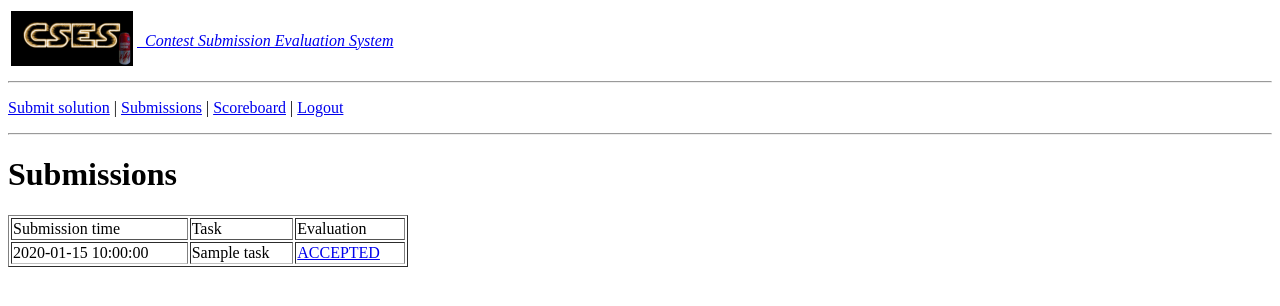
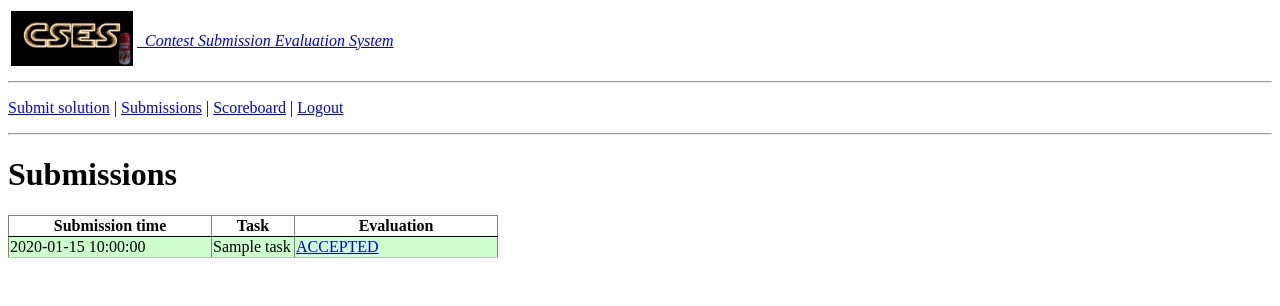
Before and after one commit to ttalvitie/cses, a Django app: template cses/templates/submissions.html in a window 1280 px wide. Shown: the top 306 px of the page. Run offline with Django 3.2, Linux system fonts and the light colour scheme; the template is opened without the code that fills it: values that come from a table or form of the project are taken from there, others are empty; tables that the repository leaves empty hold one stand-in row (values such as "Sample post").

Commit message:
Various css changes.

```diff
--- a/cses/models.py
+++ b/cses/models.py
@@ -97,6 +97,13 @@ class Submission(models.Model):
 		count = TestCase.objects.filter(task=task).count()
 		return self.judgeResult * task.score / count
 
+	def colorType(self):
+		if result.notDone(self.judgeResult):
+			return 'sol_notdone'
+		if self.judgeResult<=0:
+			return 'sol_incorrect'
+		return 'sol_correct'
+
 class Result(models.Model):
 	submission = models.ForeignKey(Submission)
 	testcase = models.ForeignKey(TestCase)
--- a/cses/result.py
+++ b/cses/result.py
@@ -9,7 +9,7 @@ class Result:
 	ACCEPTED = 1
 
 names = filter(lambda x: x[0]!='_', dir(Result))
-numNames = dict([(getattr(Result,i),i) for i in names])
+numNames = dict([(getattr(Result,i),i.replace('_',' ')) for i in names])
 
 def toString(result):
 	if result not in numNames:
--- a/cses/static/cses/cses.css
+++ b/cses/static/cses/cses.css
@@ -1,5 +1,28 @@
+.list {
+	border-collapse: collapse;
+//	border-spacing: 10px 0;
+}
+.list td, .list th {
+	vertical-align: bottom;
+}
 .list tr { border-bottom: 1px solid silver; }
 .list tr.roweven { backgroud: ededed; }
 .list tr:hover { backgroud: #ffffcc; }
 .list thead tr { border-bottom-color: black; }
+.list thead td { }
 .list thead tr:hover { backgroud: white; }
+.list td a { display: block; height:100%; width:100%; }
+
+.sol {
+	font-weight: bold;
+	font-variant: small-caps;
+}
+//.sol_correct { color: green; }
+//.sol_partial { color: lightblue; }
+//.sol_incorrect { color: red; }
+//.sol_notdone { color: gray; }
+
+tr.sol_correct { background-color: #ccffcc; }
+tr.sol_incorrect { background-color: #ffcccc; }
+tr.sol_notdone { background-color: #eeeeee; }
+tr.sol_partial { background-color: #ffccff; }
--- a/cses/templates/submissions.html
+++ b/cses/templates/submissions.html
@@ -4,13 +4,21 @@
 {% block contestcontent %}
 <!--<h1>Contest '{{ contest.name }}'</h1>-->
 <h1>Submissions</h1>
-<table border width="400" class="list">
-	<thead><tr><td>Submission time</td><td>Task</td><td>Evaluation</td></tr></thead>
+<table border="1" class="list">
+	<thead><tr>
+		<th width="200">Submission time</th>
+		<th width="80">Task</th>
+		<th width="200">Evaluation</th>
+	</tr></thead>
 {% for submission in submissions %}
-<tr>
+<tr class="{{ submission.colorType }}">
 	<td>{{ submission.time }}</td>
 	<td>{{ submission.task }}</td>
-	<td><a href="{% url 'cses.views.viewSubmission' submission.id %}">{{ submission.resultString }}</a></td>
+	<td><a href="{% url 'cses.views.viewSubmission' submission.id %}">
+			<!--			<span class="sol {{ submission.colorType }}"> -->
+				{{ submission.resultString }}
+				<!--			</span> -->
+	</a></td>
 </tr>
 {% endfor %}
 {% endblock %}
```
Also changed, not shown: cses/views.py (+4 -4 lines).
